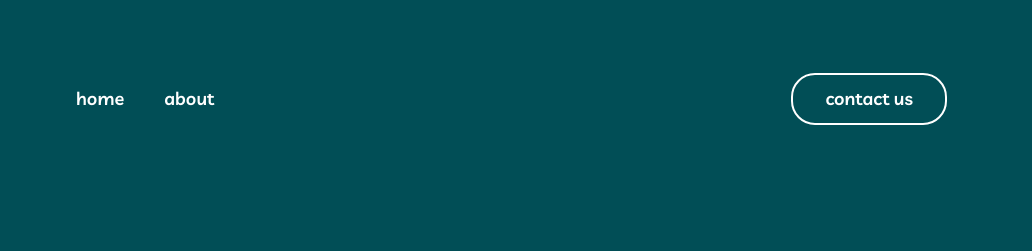
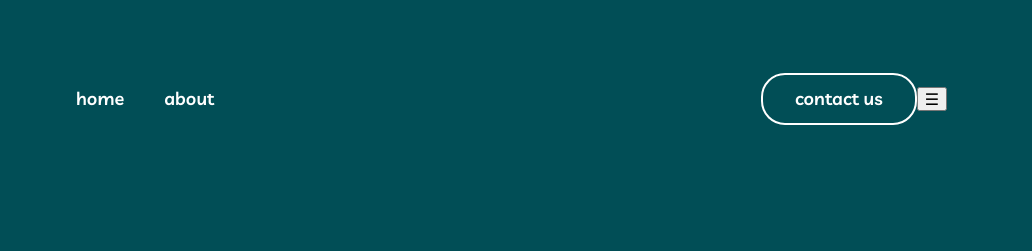
Before and after one commit to abdumannab-usmanov/my-team-second, a plain HTML site: page index.html in a window 1280 px wide. Shown: the top 251 px of the page, 248-1280 px from the left. Drawn offline with Linux system fonts and the light colour scheme.

Commit message:
Add class

```diff
--- a/index.html
+++ b/index.html
@@ -32,7 +32,7 @@
 
                 <a class="header__contact" href="./index.html">contact us</a>
 
-                <button class="header__burger--btn">&#x2630</button>
+                <button class="header__burger-btn">&#x2630;</button>
 
             </div>
 
```
